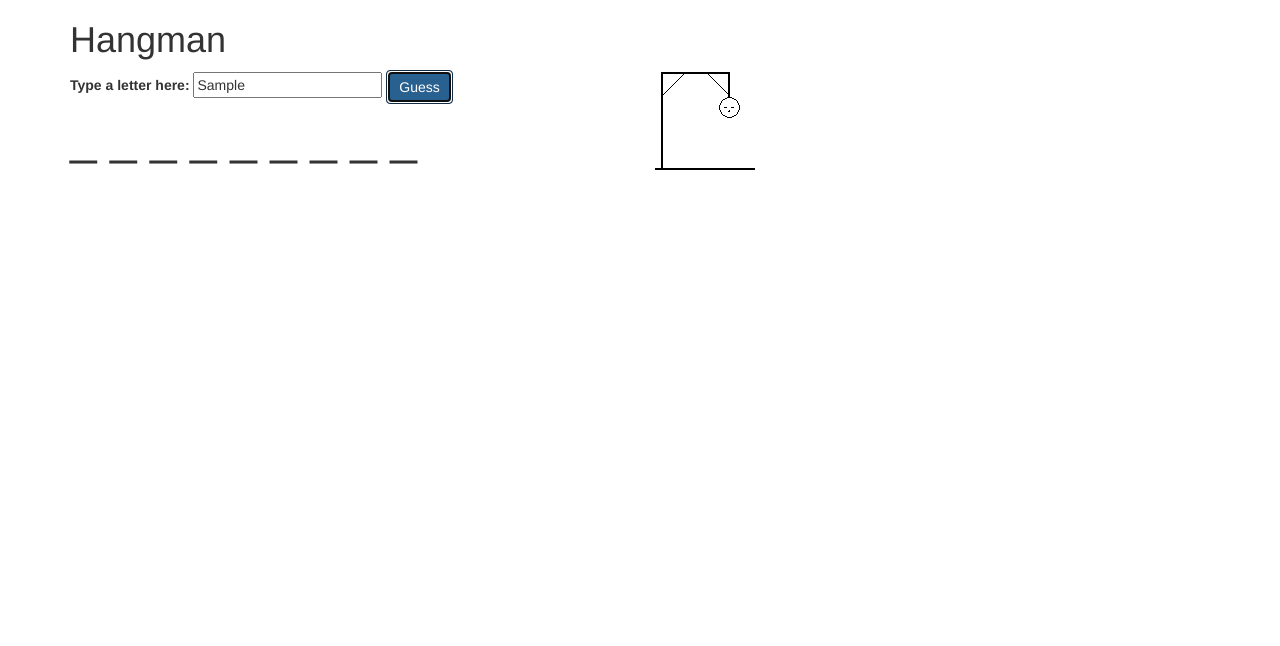
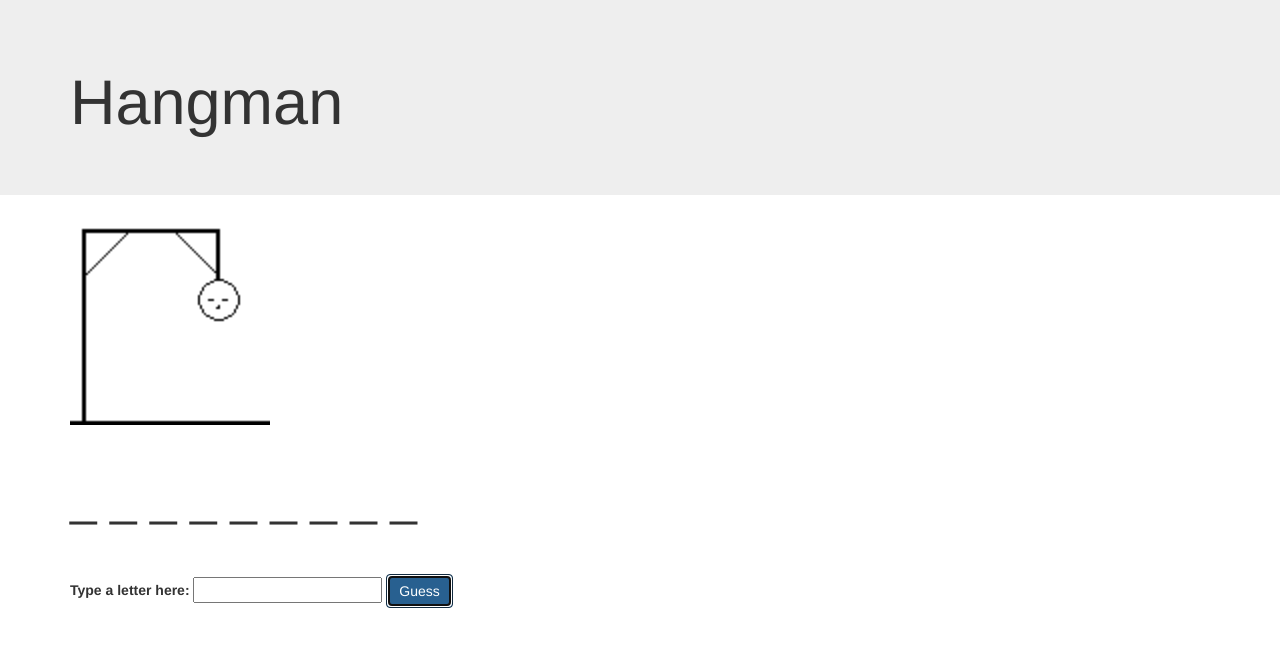
Before and after one commit to pokojt/hangMan2, a plain HTML site: page index.html in a window 1280 px wide. Both pictures are taken after typing "Sample" into the empty fields and a click on the button "Guess". Drawn offline with Linux system fonts and the light colour scheme.

Commit message:
Add alert to try again if user hangs man after 10 images

```diff
--- a/css/styles.css
+++ b/css/styles.css
@@ -1,3 +1,13 @@
+.body {
+  align-items: center;
+}
+
 .blanks {
   font-size: 48px;
 }
+
+
+#images img {
+  height: 200px;
+  width: auto;
+}
--- a/index.html
+++ b/index.html
@@ -8,27 +8,26 @@
     <title>HangMan</title>
   </head>
   <body>
+    <div class="jumbotron">
+      <div class="container">
+        <h1>Hangman</h1>
+      </div>
+    </div>
     <div class="container">
-      <h1>Hangman</h1>
-      <div class="row">
-        <div class="col-md-6">
+      <div id="images">
 
-          <form id=guess>
-            <label for="letter-choice">Type a letter here:</label>
-            <input type="text" id="letter-choice">
-            <button type="submit" class="btn btn-primary">Guess</button>
-          </form>
-          <div class="wordblanks">
-            <span class="blanks"></span>
+      </div>
+      <br></br>
+      <div class="wordblanks">
+        <span class="blanks"></span>
 
-          </div>
-        </div>
-        <div class="col-md-6">
-          <div id="images">
-
-          </div>
-        </div>
       </div>
+      <br></br>
+      <form id=guess>
+        <label for="letter-choice">Type a letter here:</label>
+        <input type="text" id="letter-choice">
+        <button type="submit" class="btn btn-primary">Guess</button>
+      </form>
     </div>
 
   </body>
--- a/js/scripts.js
+++ b/js/scripts.js
@@ -68,9 +68,13 @@ var guess = function(userLetter){
         correctGuess = true;
     }
   }
-  if (correctGuess === false) {
+  if (correctGuess === false && clickCount < 10) {
     clickCount += 1;
     $("#images").empty().append('<img src ="img/hang' + clickCount + '.gif">')
+  }
+  else if (correctGuess === false && clickCount >= 10) {
+    alert("Sorry, try again!");
+    window.location.reload();
   }
   return blanks;
 };
@@ -101,5 +105,7 @@ $(document).ready(function() {
     if (userGuess.includes(userLetter)){
      $('.blanks').text(userGuess.join(" "));
     }
+    $("input#letter-choice").val("");
+
   });
 });
```
